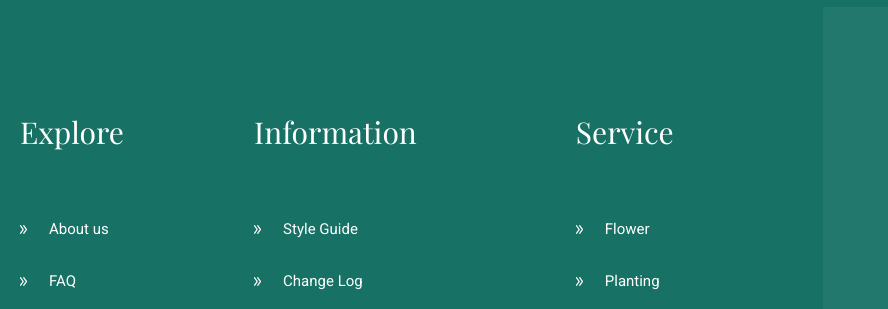
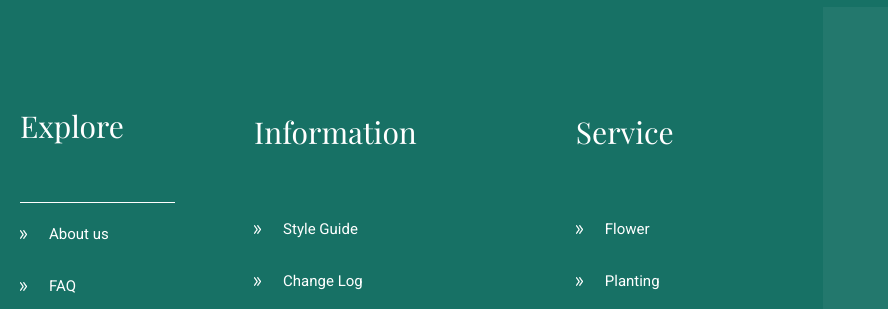
Before and after one commit to Yusufbek-dev/garden-service, a plain HTML site: page index.html in a window 1280 px wide. In both pictures the pointer is over the item "Explore". Shown: the part 8779-9088 px from the top of the page, 0-888 px from the left. Drawn offline with nearby package versions, Linux system fonts and the light colour scheme.

Commit message:
add cursor pointer and add underline when hover footer link

```diff
--- a/css/main.css
+++ b/css/main.css
@@ -124,6 +124,7 @@ header {
   padding: 9px 52px;
   background-color: #FFFFFF;
   border: 2px solid #FFFFFF;
+  cursor: pointer;
   font-family: 'Roboto';
   font-style: normal;
   font-weight: 400;
@@ -606,6 +607,9 @@ footer {
 .footer-list li {
   margin-bottom: 10px;
 }
+.footer-list li:hover{
+  border-bottom: 1px solid #FFFFFF;
+}
 .footer-list li a {
   font-family: 'Roboto';
   font-style: normal;
```
